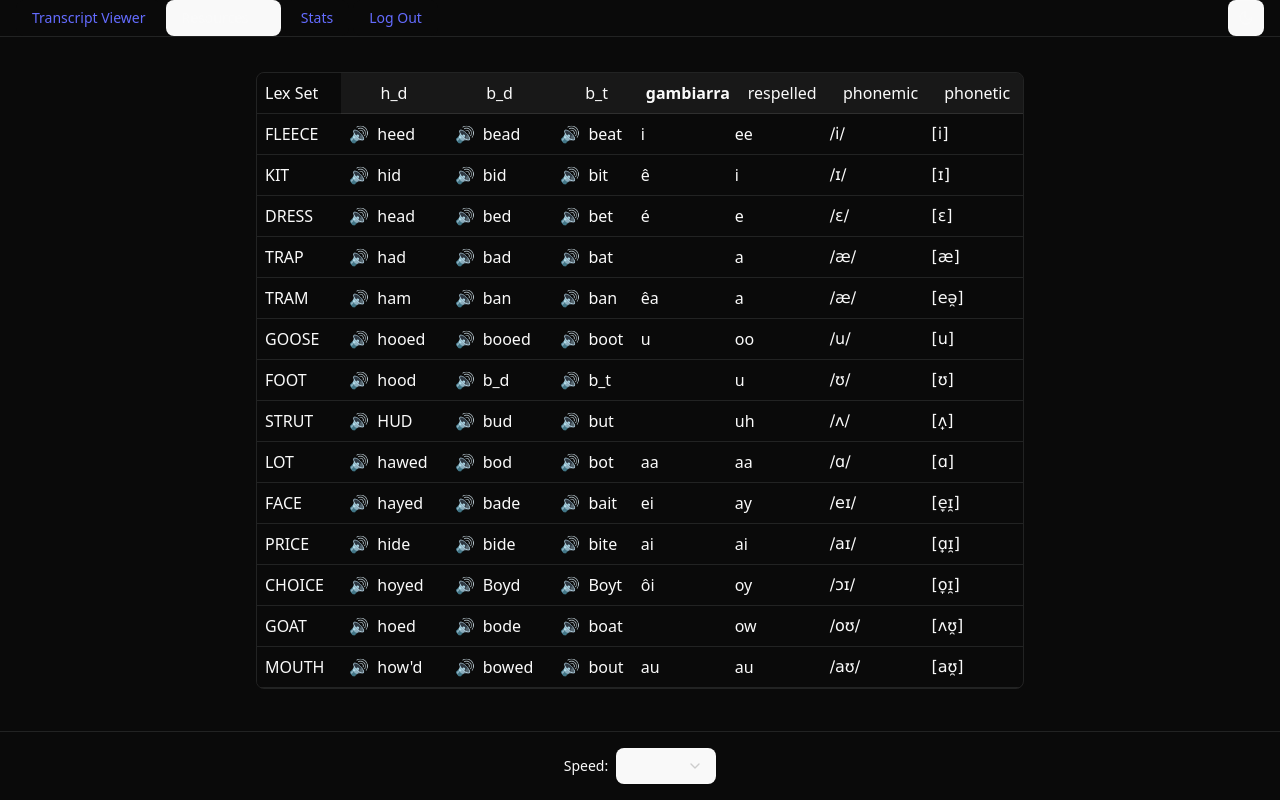
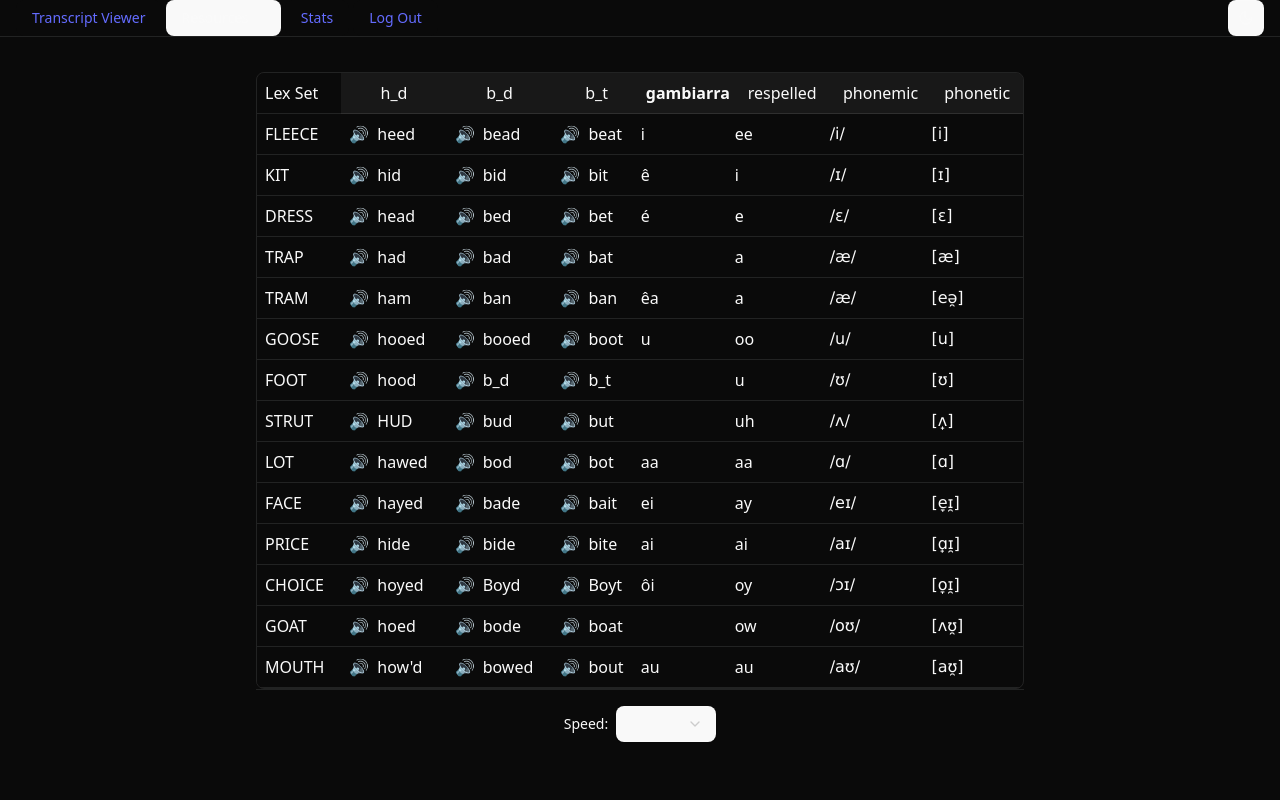
Before and after one commit to SimpleAmericanAccent/saa-app-web, a React (Vite) app in the folder web/frontend/: page /home3 in a window 1280 px wide. Built offline with nearby package versions, Linux system fonts and the light colour scheme; no server answers.

Commit message:
Unfix vowel speed control

```diff
--- a/web/frontend/src/pages/Home3.jsx
+++ b/web/frontend/src/pages/Home3.jsx
@@ -279,7 +279,7 @@ export default function Home3() {
           </table>
         </div>
         {/* Add controls section */}
-        <div className="fixed bottom-0 left-0 right-0 bg-background border-t p-4">
+        <div className=" bottom-0 left-0 right-0 bg-background border-t p-4">
           <div className="max-w-4xl mx-auto flex items-center justify-center gap-4">
             <div className="flex items-center gap-2">
               <label htmlFor="audio-speed" className="text-sm">
```
